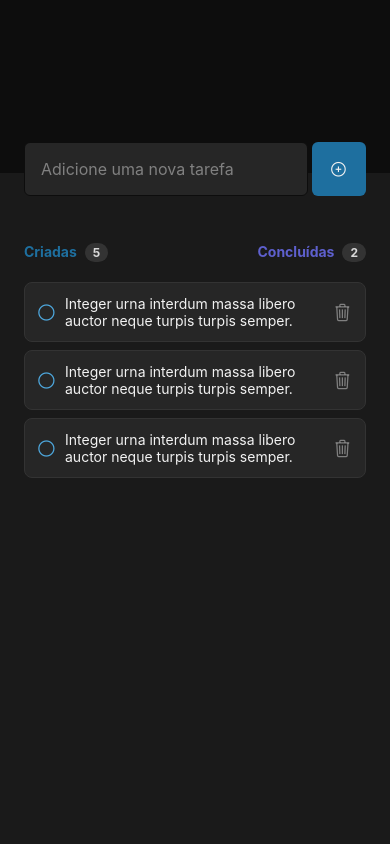
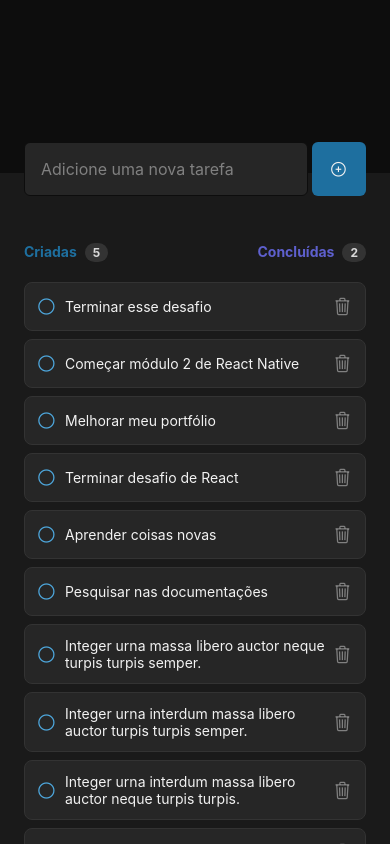
Before and after one commit to lilicrst/todo-list-mobile, a React Native app: screen / in a window 390 px wide. Built offline with nearby package versions, Linux system fonts and the light colour scheme; grey boxes are pictures that could not be loaded.

Commit message:
feat: props, FlatList

```diff
--- a/src/components/Header/styles.ts
+++ b/src/components/Header/styles.ts
@@ -5,7 +5,8 @@ export const styles = StyleSheet.create({
     width: '100%',
     height: 173,
     backgroundColor: '#0D0D0D',
-    alignItems: 'center'
+    alignItems: 'center',
+    marginBottom: 70
   },
   todoLogo: {
     width: 110,
--- a/src/components/Task/index.tsx
+++ b/src/components/Task/index.tsx
@@ -2,15 +2,20 @@ import { Text, View } from 'react-native'
 import { styles } from './styles'
 import Ionicons from '@expo/vector-icons/Ionicons'
 
-export function Task() {
+type Props = {
+  text: string;
+  onRemove: () => void;
+}
+
+export function Task({ text, onRemove }: Props) {
   return (
     <View style={styles.container}>
       <Ionicons name='radio-button-off' size={20} color='#4EA8DE' />
       <Text
         style={styles.taskText}>
-        Integer urna interdum massa libero auctor neque turpis turpis semper.
+        { text }
       </Text>
-      <Ionicons name='trash-outline' size={20} color='#808080' />
+      <Ionicons name='trash-outline' size={20} color='#808080' onPress={onRemove} />
     </View>
   )
 }
--- a/src/screens/Home/index.tsx
+++ b/src/screens/Home/index.tsx
@@ -1,14 +1,33 @@
-import { Text, View } from "react-native";
+import { Text, View, FlatList } from "react-native";
 import { Header } from "../../components/Header";
 import { Task } from "../../components/Task";
 import { styles } from "./styles";
 
 export function Home() {
+
+  const tasks = [
+    'Terminar esse desafio',
+    'Começar módulo 2 de React Native',
+    'Melhorar meu portfólio',
+    'Terminar desafio de React',
+    'Aprender coisas novas',
+    'Pesquisar nas documentações',
+    'Integer urna massa libero auctor neque turpis turpis semper.',
+    'Integer urna interdum massa libero auctor turpis turpis semper.',
+    'Integer urna interdum massa libero auctor neque turpis turpis.',
+    'Terminar o desafio',
+    'Fazer a FlatList funcionar'
+  ]
+
+  function handleTaskRemove() {
+
+  }
+
   return (
     <View style={styles.container}>
       <Header />
 
-      <View style={styles.tasks}>
+      <View style={styles.tasksList}>
 
         <View style={styles.info}>
           <View style={styles.info}>
@@ -21,12 +40,21 @@ export function Home() {
             <Text style={styles.couter}>2</Text>
           </View>
         </View>
+      </View>
 
-        <Task />
-        <Task />
-        <Task />
-
-      </View>
+      <FlatList
+        style={styles.tasksList}
+        data={tasks}
+        keyExtractor={item => item}
+        renderItem={({ item }) => (
+          <Task
+            key={item}
+            text={item}
+            onRemove={() => handleTaskRemove}
+          />
+        )}
+        showsVerticalScrollIndicator={false}
+      />
 
     </View>
   )
--- a/src/screens/Home/styles.ts
+++ b/src/screens/Home/styles.ts
@@ -5,9 +5,8 @@ export const styles = StyleSheet.create({
     flex: 1,
     backgroundColor: '#1a1a1a'
   },
-  tasks: {
+  tasksList: {
     width: '100%',
-    marginTop: 70,
     paddingHorizontal: 24,
   },
   info: {
```
